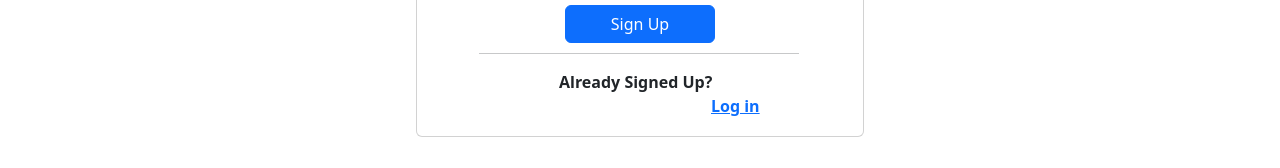
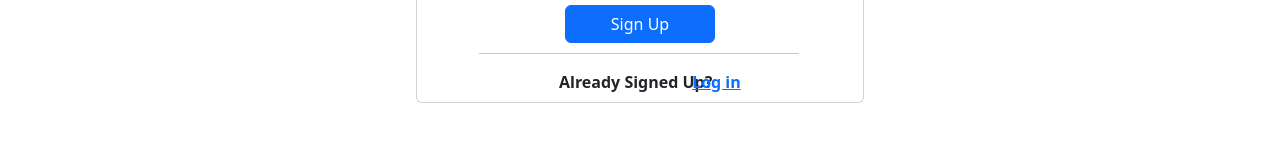
Before and after one commit to harsh0623/KIRAYEDAR, a React (Create React App) app in the folder kirayedar-react-project/: page /SignUp in a window 1280 px wide. Shown: the part 414-582 px from the top of the page. Built offline with nearby package versions, Linux system fonts and the light colour scheme.

Commit message:
Updating signupPage CSS

```diff
--- a/kirayedar-react-project/src/components/pages/signupPage.components.jsx
+++ b/kirayedar-react-project/src/components/pages/signupPage.components.jsx
@@ -139,7 +139,11 @@ const SignUpPage = () => {
             Already Signed Up?
             <NavLink
               to="/"
-              style={{ marginLeft: "140px", marginBottom: "10px" }}
+              style={{
+                position: "absolute",
+                left: "59%",
+                width: "100px",
+              }}
             >
               Log in
             </NavLink>
```
